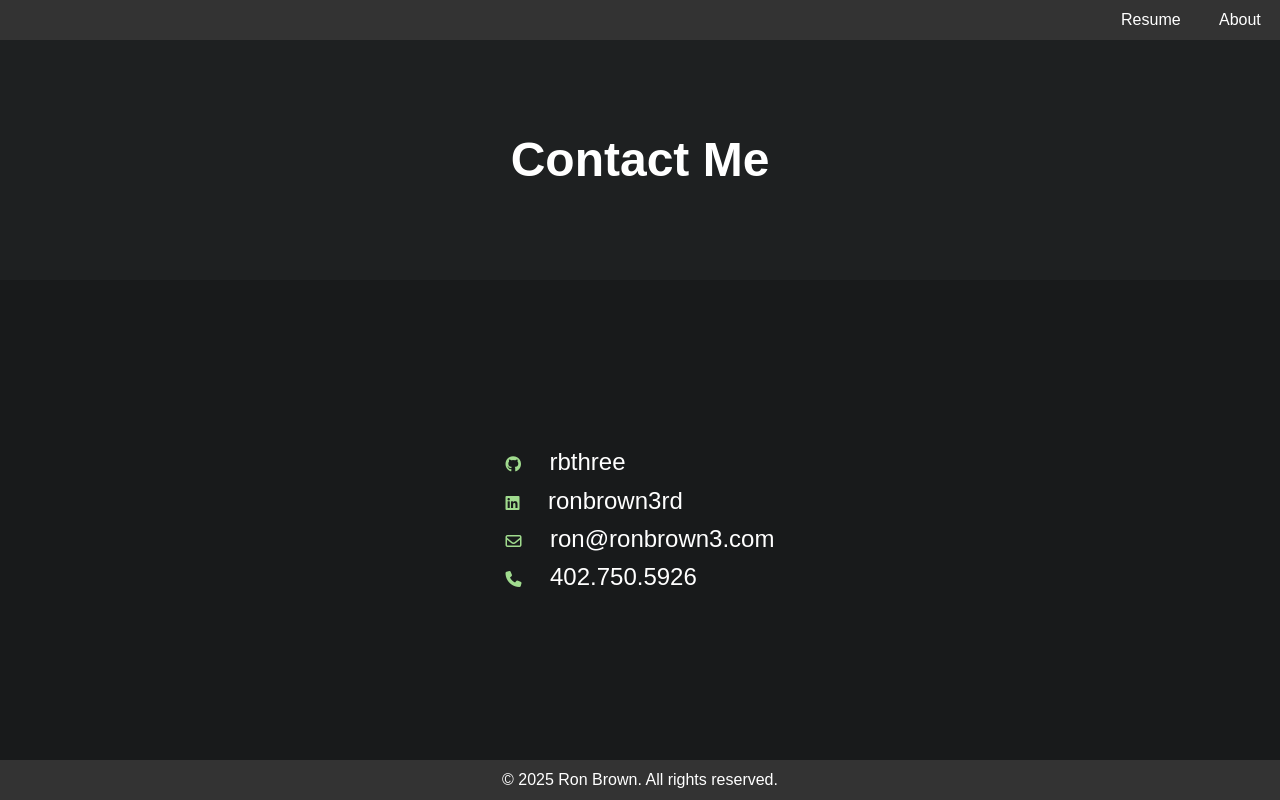
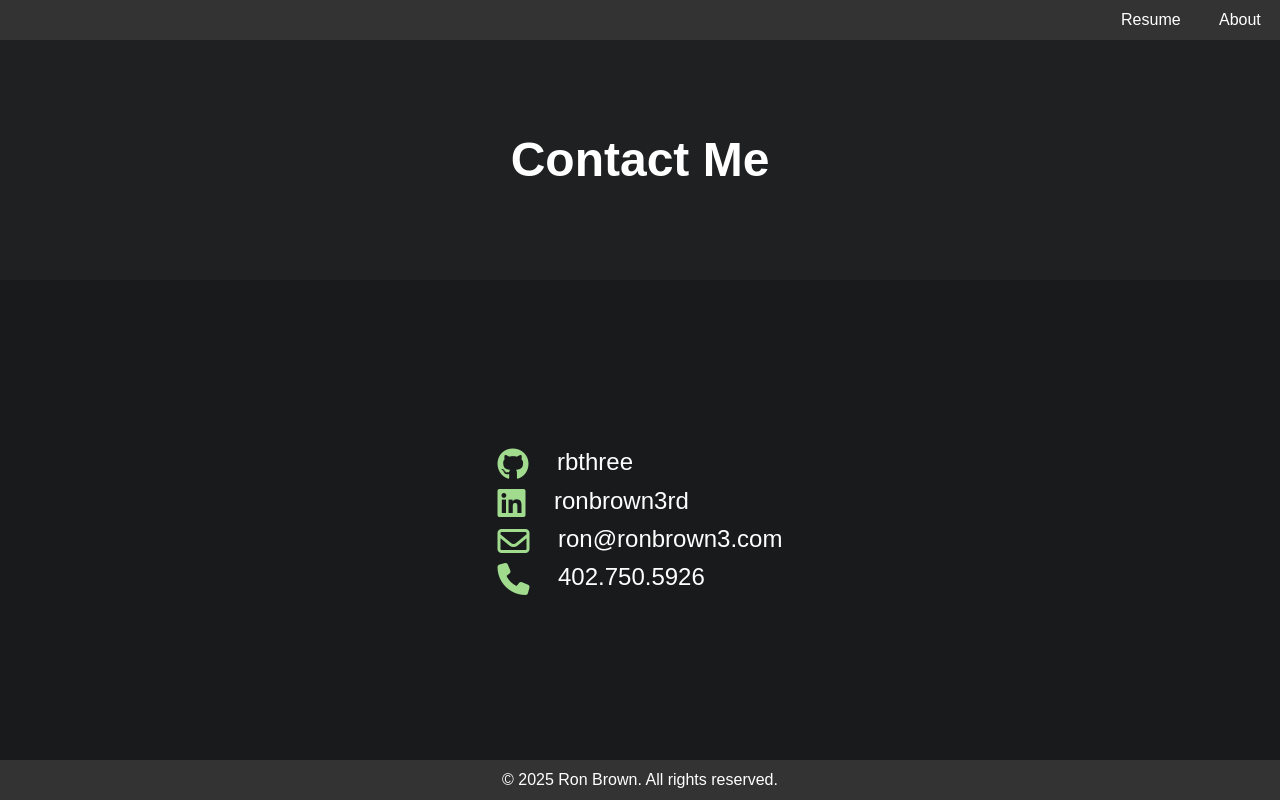
Before and after one commit to rbthree/ronbrown3, a plain HTML site: page contact.html in a window 1280 px wide. Drawn offline with Linux system fonts and the light colour scheme.

Commit message:
Resize icons

```diff
--- a/contact.html
+++ b/contact.html
@@ -32,11 +32,11 @@
     <section id="contact">
       <div class="contact-container">
         <div>
-          <i class="fa-brands fa-github green"></i>
+          <i class="fa-brands fa-github fa-2xl green"></i>
           <span><a href="https://github.com/rbthree">rbthree</a></span>
         </div>
         <div>
-          <i class="fa-brands fa-linkedin green"></i>
+          <i class="fa-brands fa-linkedin fa-2xl green"></i>
           <span
             ><a href="https://www.linkedin.com/in/ronbrown3rd/"
               >ronbrown3rd</a
@@ -44,11 +44,11 @@
           >
         </div>
         <div>
-          <i class="fa-regular fa-envelope green"></i>
+          <i class="fa-regular fa-envelope fa-2xl green"></i>
           <span><a href="mailto:ron@ronbrown3.com">ron@ronbrown3.com</a></span>
         </div>
         <div>
-          <i class="fa-solid fa-phone green"></i>
+          <i class="fa-solid fa-phone fa-2xl green"></i>
           <span><a>402.750.5926</a></span>
         </div>
       </div>
```
